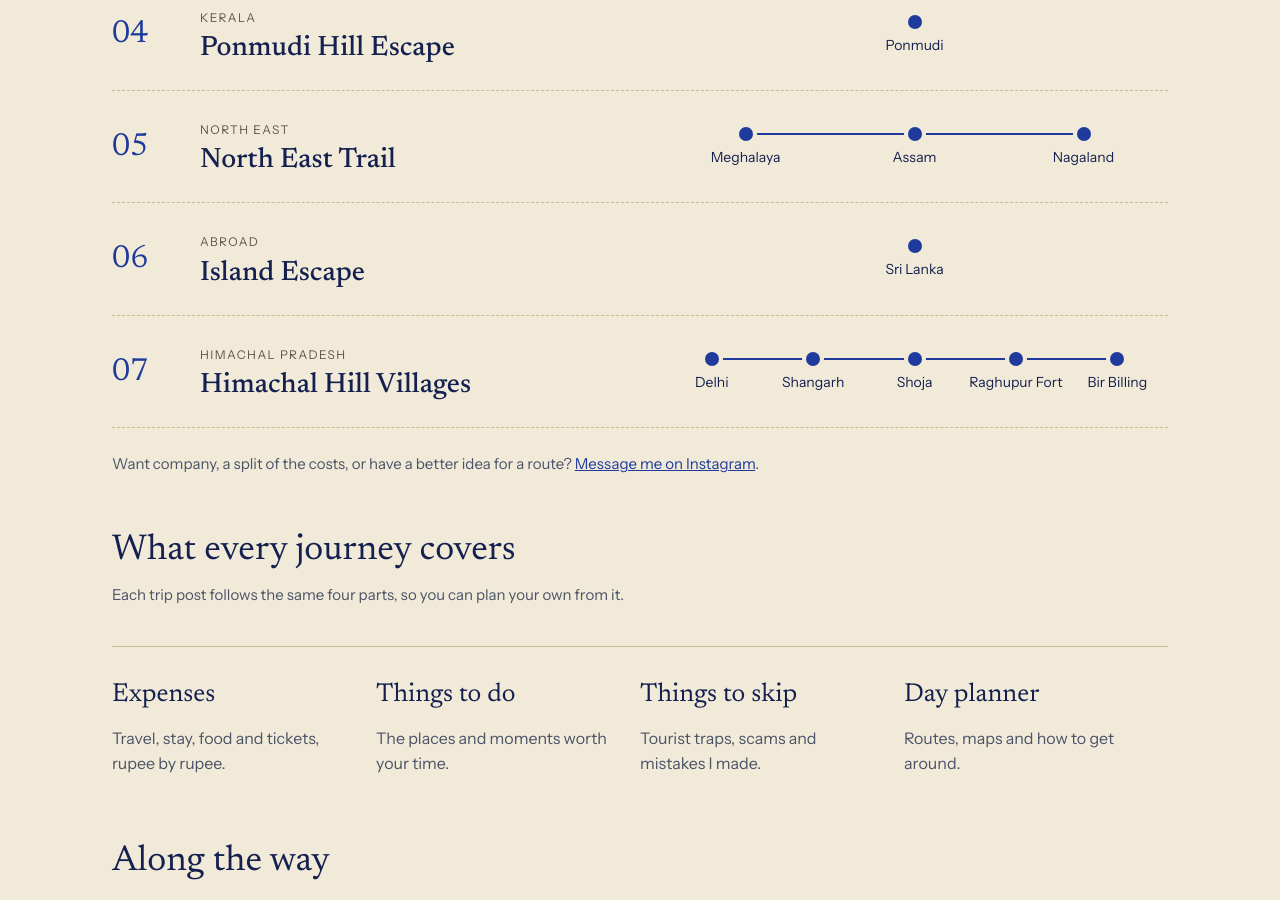
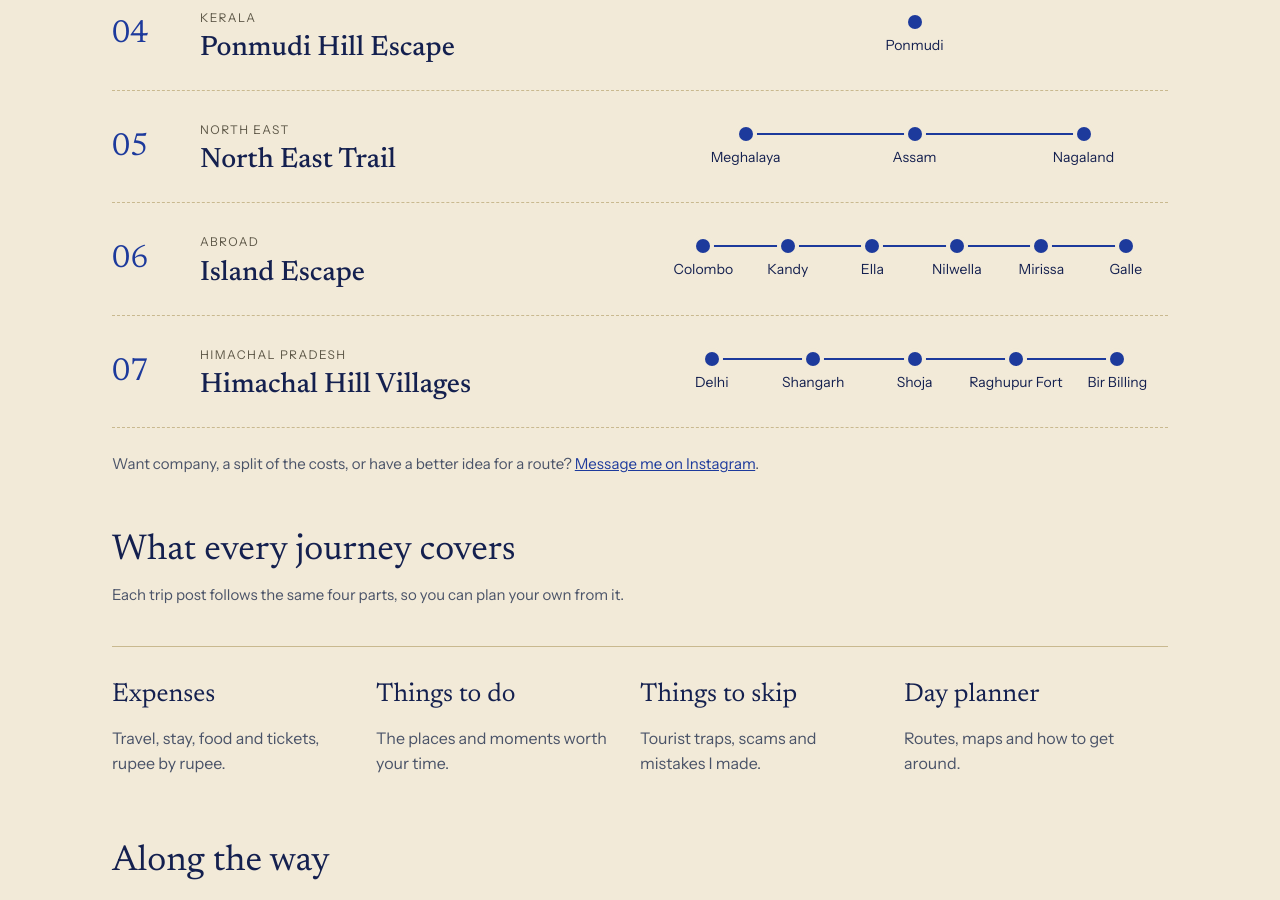
Before and after one commit to gdncomm-aditya-kanoi/Travel-Train, a Jekyll site: the page built from index.html, in a window 1280 px wide and 900 px high, scrolled down 3155 px. Built offline with Jekyll 4.4.1, drawn with Linux system fonts in a browser that asks for light colours; a script that is not in the unit is left out.

Commit message:
Add the Sri Lanka cities to the planned 2027 trip
Co-Authored-By: Claude <noreply@anthropic.com>

```diff
--- a/_data/planned.yml
+++ b/_data/planned.yml
@@ -17,7 +17,7 @@
   stops: ["Meghalaya", "Assam", "Nagaland"]
 - title: "Island Escape"
   region: "Abroad"
-  stops: ["Sri Lanka"]
+  stops: ["Colombo", "Kandy", "Ella", "Nilwella", "Mirissa", "Galle"]
 - title: "Himachal Hill Villages"
   region: "Himachal Pradesh"
   stops: ["Delhi", "Shangarh", "Shoja", "Raghupur Fort", "Bir Billing"]
```
